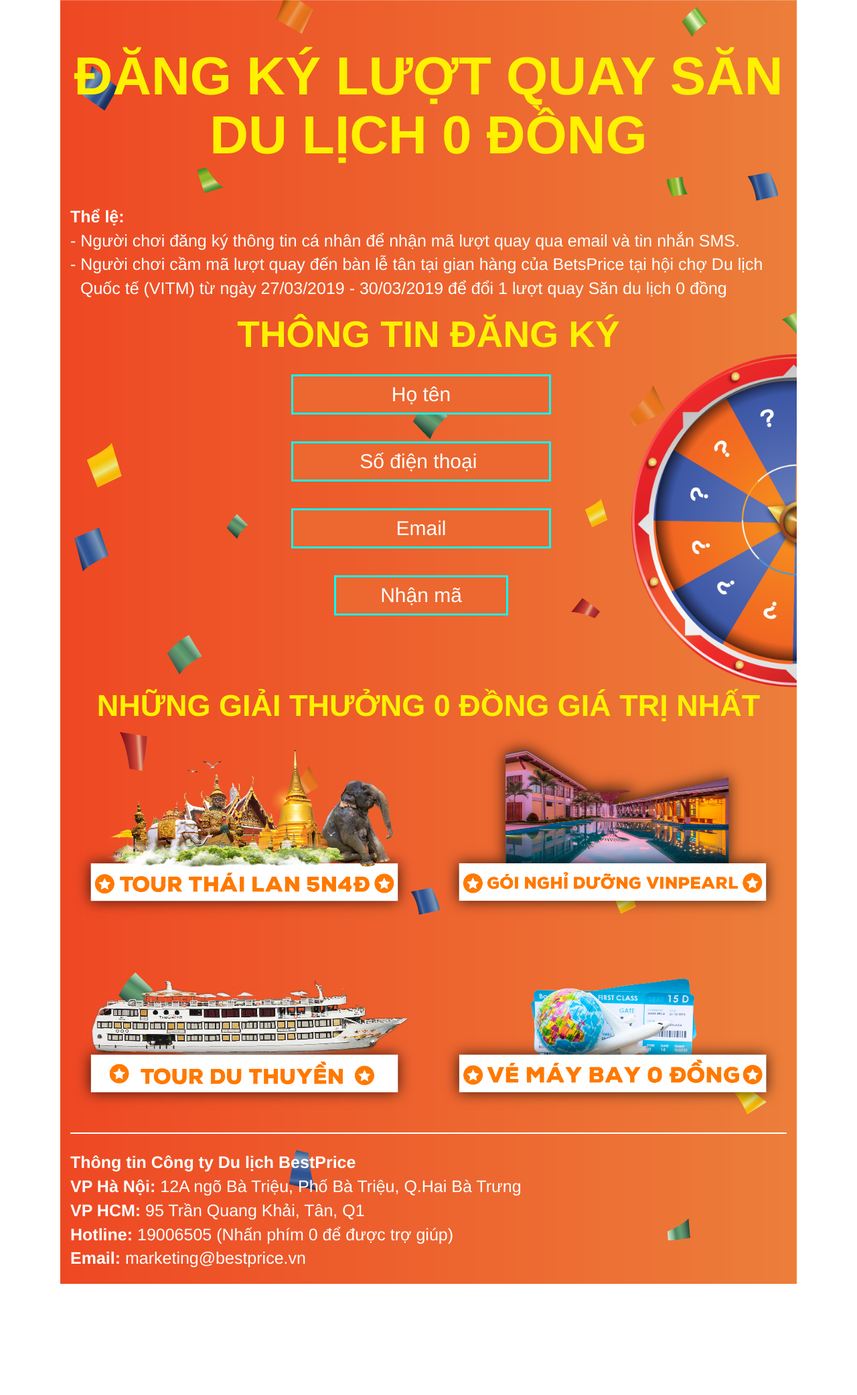
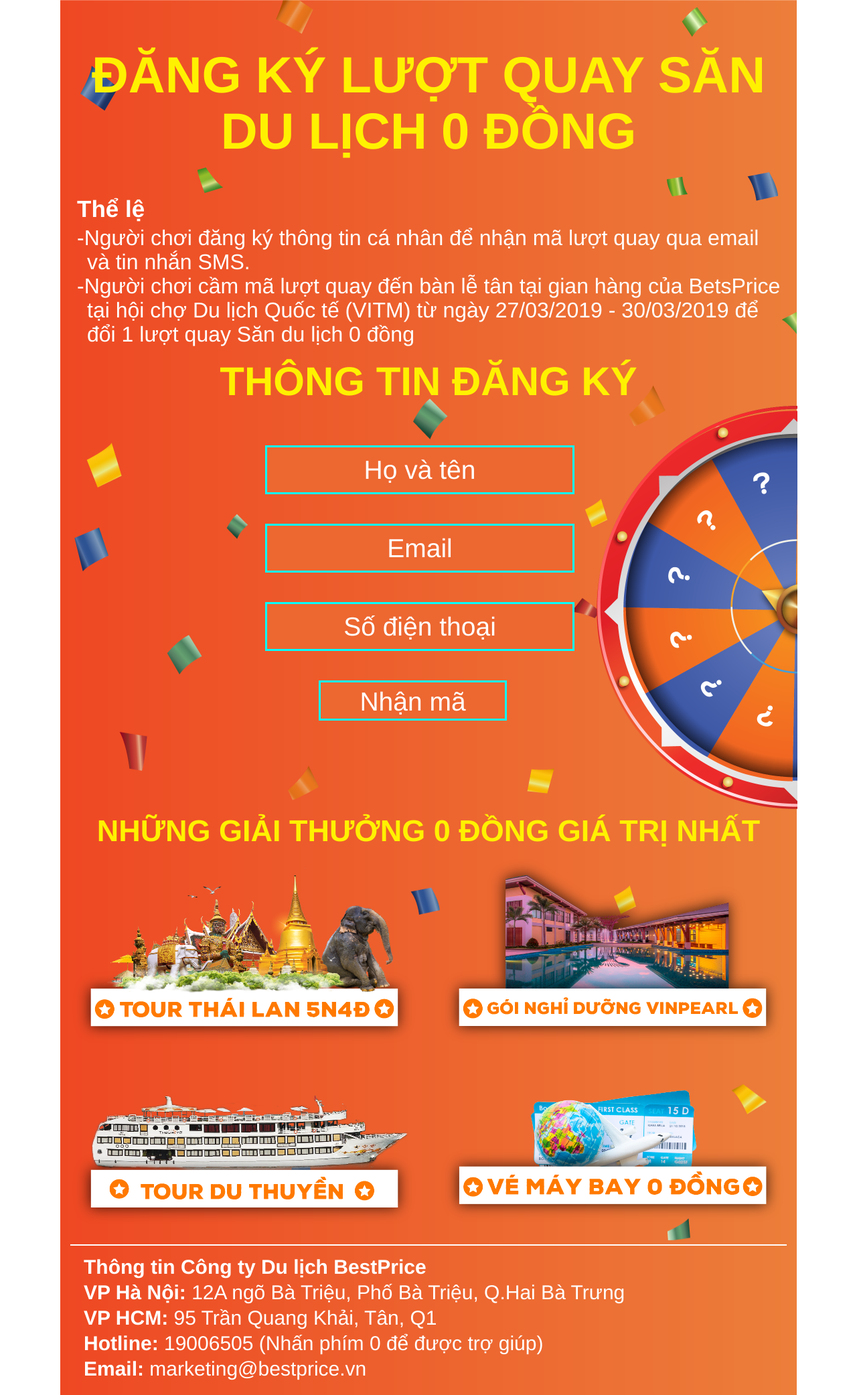
Before and after one commit to linhlunh/vitm, a CodeIgniter app: page /database/index.php/register_vitm/index in a window 1280 px wide. Shown: the whole page at 67% size. Before the commit the page ends 1917 px from the top, so only its background shows below. Run offline with CodeIgniter, Linux system fonts and the light colour scheme; some libraries are stand-ins or nearby versions.

Commit message:
update register

```diff
--- a/application/controllers/register_vitm.php
+++ b/application/controllers/register_vitm.php
@@ -71,7 +71,6 @@ class Register_Vitm extends CI_Controller
 
                     //send_email_bestprice('from', $oauth_user['email'], 'subject', $content_email, '', '', '', '');
 
-
                     //$this->send_sms_vitm($oauth_user, 'content');
 
                     echo('<script>alert("Mã đã gửi đến email và số điện thoại của bạn.")</script>');
--- a/application/language/english/vitm_lang.php
+++ b/application/language/english/vitm_lang.php
@@ -6,3 +6,20 @@ $lang['email'] = 'Email';
 $lang['phone'] = 'Số điện thoại';
 $lang['error_phone_format'] = 'Số điện thoại không đúng';
 $lang['error_email_format'] = 'Email không hợp lệ';
+$lang['rules'] = 'Thể lệ';
+$lang['title_vitm'] = 'ĐĂNG KÝ LƯỢT QUAY SĂN DU LỊCH 0 ĐỒNG';
+$lang['rule_1'] = 'Người chơi đăng ký thông tin cá nhân để nhận mã lượt quay qua email và tin nhắn SMS.';
+$lang['rule_2'] = 'Người chơi cầm mã lượt quay đến bàn lễ tân tại gian hàng của BetsPrice tại hội chợ Du lịch Quốc tế (VITM) từ ngày 27/03/2019 - 30/03/2019 để đổi 1 lượt quay Săn du lịch 0 đồng';
+$lang['title_form_register'] = 'THÔNG TIN ĐĂNG KÝ';
+$lang['price_vitm_title'] = 'NHỮNG GIẢI THƯỞNG 0 ĐỒNG GIÁ TRỊ NHẤT';
+$lang['bestprice_info'] = 'Thông tin Công ty Du lịch BestPrice';
+$lang['ha_noi_office'] = '12A ngõ Bà Triệu, Phố Bà Triệu, Q.Hai Bà Trưng';
+$lang['hcm_office'] = '95 Trần Quang Khải, Tân, Q1';
+$lang['company_hotline'] = '19006505 (Nhấn phím 0 để được trợ giúp)';
+$lang['company_email'] = 'marketing@bestprice.vn';
+$lang['error_full_name'] = 'Họ tên không được để trống!';
+$lang['error_email'] = 'Email không được để trống!';
+$lang['error_wrong_email'] = 'Email không hợp lệ!';
+$lang['error_phone'] = 'Số điện thoại không được để trống!';
+$lang['error_wrong_phone'] = 'Số điện thoại không đúng!';
+$lang['render_code'] = 'Nhận mã';
--- a/application/views/register_vitm_template/register_vitm_template.php
+++ b/application/views/register_vitm_template/register_vitm_template.php
@@ -16,51 +16,52 @@
 <body>
     <div class='content-vitm'>
         <div class="container">
-            <h1 class='title-vitm'>ĐĂNG KÝ LƯỢT QUAY SĂN DU LỊCH 0 ĐỒNG</h1>
+            <h1 class='title-vitm'><?=lang('title_vitm')?></h1>
             <div class='vitm-rules'>
-                <b>Thể lệ:</b>
+                <b><?=lang('rules')?></b>
                 <ul class='rules-detail'>
-                    <li> Người chơi đăng ký thông tin cá nhân để nhận mã lượt quay qua email và tin nhắn SMS.</li>
-                    <li> Người chơi cầm mã lượt quay đến bàn lễ tân tại gian hàng của BetsPrice tại hội chợ Du lịch Quốc tế (VITM) từ ngày 27/03/2019 - 30/03/2019 để đổi 1 lượt quay Săn du lịch 0 đồng</li>
+                    <li><?=lang('rule_1')?></li>
+                    <li><?=lang('rule_2')?></li>
                 </ul>
             </div>
-            <h2 class='title-form-register'>THÔNG TIN ĐĂNG KÝ</h2>
+            <h2 class='title-form-register'><?=lang('title_form_register')?></h2>
             <div class='midle-vitm'>
 
                 <div class="row">
 
-                    <div class="col-xs-4 col-sm-4 col-md-4 col-lg-4 left">
+                    <div class="col-xs-3 col-sm-3 col-md-3 col-lg-3 left">
                     </div>
 
-                    <div class="col-xs-5 col-sm-5 col-md-5 col-lg-12 midle">
+                    <div class="col-xs-12 col-sm-6 col-md-6 col-lg-6 midle">
                         <form id="frm_register_vitm" action="" method='post'>
-                            <input type="text" name="full_name" autocomplete="off" id="full_name" value="<?= set_value('full_name') ?>" placeholder="Họ tên">
+                            <input type="text" name="full_name" autocomplete="off" id="full_name" value="<?= set_value('full_name') ?>" placeholder="<?=lang('full_name')?>">
                             <div class="notification">
-                                <span class='error' id='error_full_name'>Họ tên không được để trống!</span>
+                                <span class='error' id='error_full_name'><?=lang('error_full_name')?></span>
                             </div>
-                            <input type="text" name="phone" id="phone" autocomplete='off' value="<?= set_value('phone') ?>" placeholder="Số điện thoại ">
+                            <input type="text" name="email" id="email" autocomplete='off' value="<?= set_value('email') ?>" placeholder="<?=lang('email')?>">
                             <div class="notification">
-                                <span class='error' id='error_phone'>Số điện thoại không được để trống!</span>
-                                <span class='error' id='error_wrong_phone'>Số điện thoại không đúng!</span>
+                                <span class='error' id='error_email'><?=lang('error_email')?></span>
+                                <span class='error' id='error_wrong_email'><?=lang('error_wrong_email')?></span>
                             </div>
-                            <input type="text" name="email" id="email" autocomplete='off' value="<?= set_value('email') ?>" placeholder="Email">
+                            <input type="text" name="phone" id="phone" autocomplete='off' value="<?= set_value('phone') ?>" placeholder="<?=lang('phone')?>">
                             <div class="notification">
-                                <span class='error' id='error_email'>Email không được để trống!</span>
-                                <span class='error' id='error_wrong_email'>Email không hợp lệ!</span>
+                                <span class='error' id='error_phone'><?=lang('error_phone')?></span>
+                                <span class='error' id='error_wrong_phone'><?=lang('error_wrong_phone')?></span>
                             </div>
-                            <button name='action' id='btn_render_code' type='submit' value='save'>Nhận mã</button>
+
+                            <button name='action' id='btn_render_code' type='submit' value='save'><?=lang('render_code')?></button>
                             <div></div>
                         </form>
                     </div>
 
-                    <div class="col-xs-4 col-sm-4 col-md-4 col-lg-4 right">
+                    <div class="col-xs-3 col-sm-3 col-md-3 col-lg-3 right">
                         <div class='wheel'>
                             <img src="<?= ASSETS ?>images/register-vitm/vong-quay.png" alt="">
                         </div>
                     </div>
                 </div>
             </div>
-            <h3 class='price-vitm-title'>NHỮNG GIẢI THƯỞNG 0 ĐỒNG GIÁ TRỊ NHẤT</h3>
+            <h3 class='price-vitm-title'><?=lang('price_vitm_title')?></h3>
             <div class='price-vitm'>
                 <div class="row">
 
@@ -75,15 +76,15 @@
                 </div>
             </div>
             <div class='footer-vitm'>
-                <b class='company-name'>Thông tin Công ty Du lịch BestPrice</b>
+                <b class='company-name'><?=lang('bestprice_info')?></b>
                 <br />
-                <b>VP Hà Nội:</b> 12A ngõ Bà Triệu, Phố Bà Triệu, Q.Hai Bà Trưng
+                <b>VP Hà Nội:</b> <?=lang('ha_noi_office')?>
                 <br />
-                <b>VP HCM:</b> 95 Trần Quang Khải, Tân, Q1
+                <b>VP HCM:</b> <?=lang('hcm_office')?>
                 <br />
-                <b>Hotline:</b> 19006505 (Nhấn phím 0 để được trợ giúp)
+                <b>Hotline:</b> <?=lang('company_hotline')?>
                 <br />
-                <b>Email:</b> marketing@bestprice.vn
+                <b>Email:</b> <?=lang('company_email')?>
             </div>
         </div>
     </div>
--- a/assets/css/register_vitm.css
+++ b/assets/css/register_vitm.css
@@ -5,6 +5,7 @@ body {
 .content-vitm ul {
     list-style-type: none;
     padding-left: 15px;
+    line-height: 36px;
 }
 
 .content-vitm ul li {
@@ -40,36 +41,37 @@ body {
 }
 
 .container .title-vitm {
-    font-size: 80px;
+    font-size: 76px;
 }
 
 .content-vitm .vitm-rules {
-    margin-top: 60px;
+    margin-top: 50px;
+    margin-left: 10px;
 }
 
 .content-vitm .vitm-rules b {
-    font-size: 25px;
+    font-size: 35px;
 }
 
 .content-vitm .rules-detail {
-    font-size: 25px;
+    font-size: 32px;
 }
 
 .content-vitm .title-form-register {
-    font-size: 55px;
+    font-size: 60px;
 }
 
-.content-vitm #frm_register_vitm {
-    text-align: center;
+.content-vitm #frm_register_vitm * {
+    margin-left: 3%;
 }
 
 .content-vitm #frm_register_vitm input {
     margin-top: 20px;
-    margin-bottom: 20px;
-    width: 90%;
-    height: 60px;
+    margin-bottom: 24px;
+    width: 89%;
+    height: 73px;
     text-align: center;
-    font-size: 30px;
+    font-size: 39px;
     background-color: #ed6730;
     color: #fff;
     border: 3px solid #00ffff;
@@ -80,19 +82,20 @@ body {
 }
 
 .content-vitm #frm_register_vitm #btn_render_code {
-    width: 60%;
+    width: 54%;
     margin-top: 20px;
     margin-bottom: 20px;
     height: 60px;
     text-align: center;
-    font-size: 30px;
+    font-size: 39px;
     background-color: #ed6730;
     color: #fff;
     border: 3px solid #00ffff;
+    margin-left: 18.5% !important;
 }
 
 .content-vitm .price-vitm-title {
-    margin-top: 90px;
+    margin-top: 120px;
     font-size: 45px;
 }
 
@@ -102,34 +105,34 @@ body {
 }
 
 .content-vitm .footer-vitm {
-    margin-top: 25px;
-    font-size: 25px;
+    margin-top: 13px;
+    font-size: 30px;
     padding-bottom: 20px;
+    line-height: 38px;
+    margin-left: 20px;
+}
+
+.content-vitm .midle-vitm {
+    margin-top: 42px;
 }
 
 .content-vitm .midle-vitm .wheel {
-    margin-top: -10px;
-    margin-left: 22.5%;
+    margin-top: -39px;
+    margin-left: -16%;
 }
 
 .content-vitm .midle-vitm .wheel img {
-    width: 75%;
+    width: 109%;
     position: absolute;
 }
 
 @media only screen and (min-width: 768px) {
     .midle-vitm .left {
-        max-width: 28%;
-        flex: 28%;
+        flex: 0 0 25%;
+        max-width: 25%;
     }
-    .midle-vitm .midle {
-        max-width: 42%;
-        flex: 42%;
-    }
-    .midle-vitm .right {
-        max-width: 30%;
-        flex: 30%;
-    }
+    .midle-vitm .midle {}
+    .midle-vitm .right {}
 }
 
 @media only screen and (max-width: 767px) {
--- a/assets/js/register_vitm.js
+++ b/assets/js/register_vitm.js
@@ -56,8 +56,6 @@ $(document).on('submit', '#frm_register_vitm', function() {
         $('#error_email').hide();
 
     }
-    console.log(check);
 
     return check;
-
 });
```
Also changed, not shown: application/language/vietnamese/vitm_lang.php (+17 -0 lines), assets/images/register-vitm/tour-du-thuyen.png, assets/images/register-vitm/ve-may-bay-0-dong.png.
